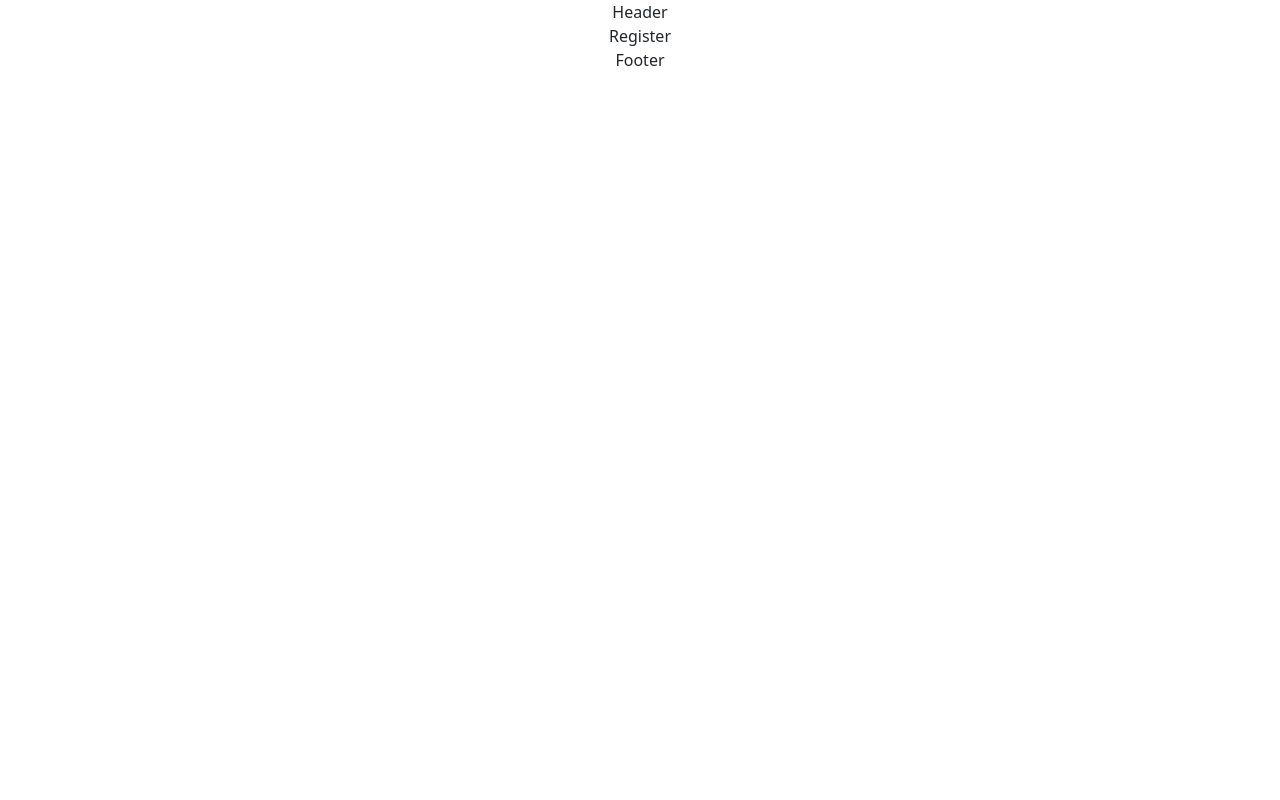
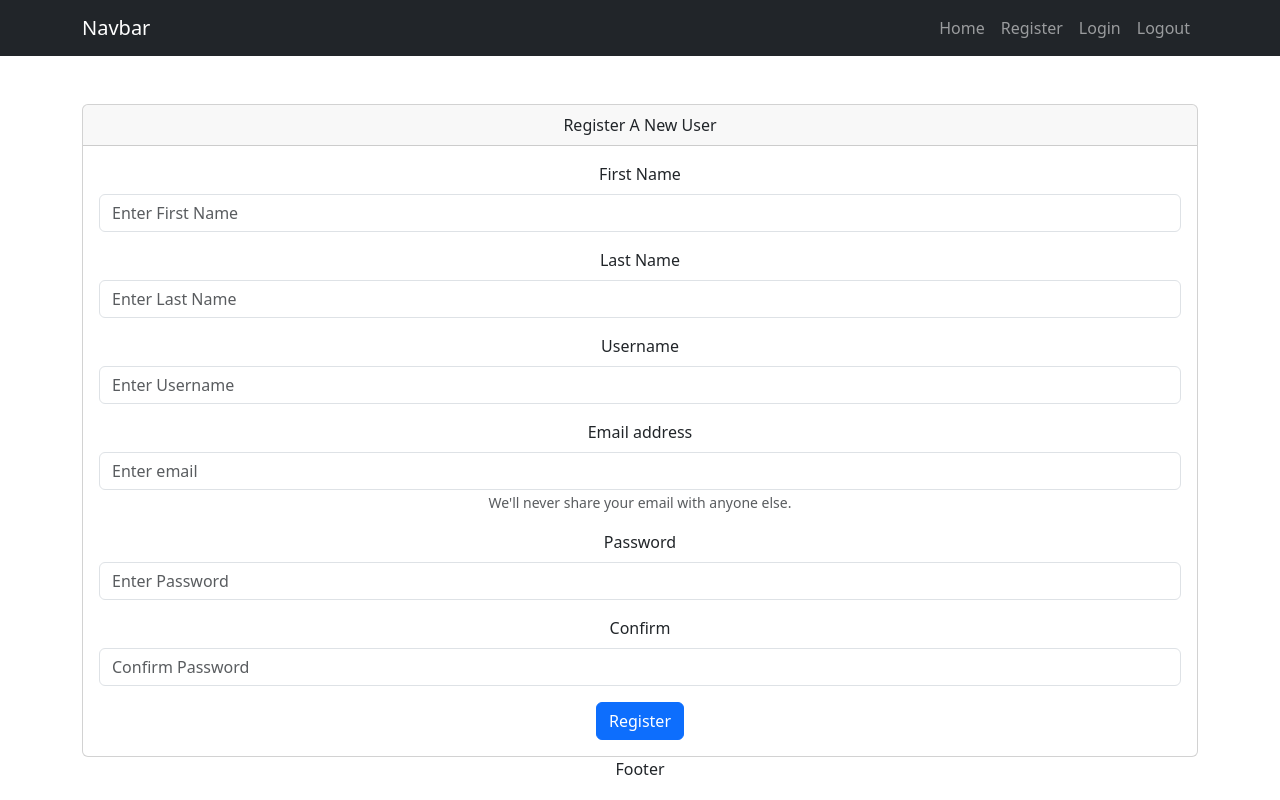
Before and after one commit to ehoversten/MERN_Starter, a React (Create React App) app in the folder client/: page /register in a window 1280 px wide. Built offline with nearby package versions, Linux system fonts and the light colour scheme.

Commit message:
basic login and register component style layout

```diff
--- a/client/src/App.js
+++ b/client/src/App.js
@@ -12,7 +12,6 @@ function App() {
     <BrowserRouter>
       <div className="App">
         <Header className="App-header"/>
-
         <Switch>
           <Route exact path='/' component={Dashboard} />
           <Route path='/authorized' component={Dashboard} />
--- a/client/src/components/Header/index.jsx
+++ b/client/src/components/Header/index.jsx
@@ -1,12 +1,20 @@
 import React from 'react';
-import { Container } from 'react-bootstrap';
+import { Navbar, Nav, Container } from 'react-bootstrap';
 
 const Header = () => {
 
     return (
-        <Container>
-            Header
-        </Container>
+        <Navbar bg="dark" variant="dark">
+            <Container>
+                <Navbar.Brand href="/">Navbar</Navbar.Brand>
+                <Nav className="ms-auto">
+                    <Nav.Link href="/">Home</Nav.Link>
+                    <Nav.Link href="/register">Register</Nav.Link>
+                    <Nav.Link href="/login">Login</Nav.Link>
+                    <Nav.Link href="/logout">Logout</Nav.Link>
+                </Nav>
+            </Container>
+        </Navbar>
     )
 }
 
--- a/client/src/pages/Dashboard/index.jsx
+++ b/client/src/pages/Dashboard/index.jsx
@@ -5,7 +5,7 @@ const Dashboard = () => {
 
     return (
         <Container>
-            Dashboard
+            <h1>Dashboard</h1>
         </Container>
     )
 }
--- a/client/src/pages/Login/index.jsx
+++ b/client/src/pages/Login/index.jsx
@@ -1,11 +1,30 @@
 import React from 'react';
-import { Container } from 'react-bootstrap';
+import { Container, Card, Form, Button } from 'react-bootstrap';
 
 const Login = () => {
 
     return (
-        <Container>
-            Login
+       <Container>
+            <Card className="mt-5">
+                <Card.Header>User Login</Card.Header>
+                <Card.Body>
+                    <Form>
+                        <Form.Group className="mb-3" controlId="formBasicEmail">
+                            <Form.Label>Email address</Form.Label>
+                            <Form.Control type="email" placeholder="Enter email" />
+                        </Form.Group>
+
+                        <Form.Group className="mb-3" controlId="formBasicPassword">
+                            <Form.Label>Password</Form.Label>
+                            <Form.Control type="password" placeholder="Password" />
+                        </Form.Group>
+
+                        <Button variant="primary" type="submit">
+                            Login
+                        </Button>
+                    </Form>
+                </Card.Body>
+            </Card>
         </Container>
     )
 }
--- a/client/src/pages/Register/index.jsx
+++ b/client/src/pages/Register/index.jsx
@@ -1,11 +1,49 @@
 import React from 'react';
-import { Container } from 'react-bootstrap';
+import { Container, Form, Button, Card } from 'react-bootstrap';
 
 const Register = () => {
 
     return (
         <Container>
-            Register
+            <Card className="mt-5">
+                <Card.Header>Register A New User</Card.Header>
+                <Card.Body>
+                    <Form>
+                        <Form.Group className="mb-3" controlId="formBasicText">
+                            <Form.Label>First Name</Form.Label>
+                            <Form.Control type="text" placeholder="Enter First Name" />
+                        </Form.Group>
+                        <Form.Group className="mb-3" controlId="formBasicText">
+                            <Form.Label>Last Name</Form.Label>
+                            <Form.Control type="text" placeholder="Enter Last Name" />
+                        </Form.Group>
+                        <Form.Group className="mb-3" controlId="formBasicText">
+                            <Form.Label>Username</Form.Label>
+                            <Form.Control type="text" placeholder="Enter Username" />
+                        </Form.Group>
+                        <Form.Group className="mb-3" controlId="formBasicEmail">
+                            <Form.Label>Email address</Form.Label>
+                            <Form.Control type="email" placeholder="Enter email" />
+                            <Form.Text className="text-muted">
+                            We'll never share your email with anyone else.
+                            </Form.Text>
+                        </Form.Group>
+                        <Form.Group className="mb-3" controlId="formBasicPassword">
+                            <Form.Label>Password</Form.Label>
+                            <Form.Control type="password" placeholder="Enter Password" />
+                        </Form.Group>
+                        <Form.Group className="mb-3" controlId="formBasicPassword">
+                            <Form.Label>Confirm</Form.Label>
+                            <Form.Control type="password" placeholder="Confirm Password" />
+                        </Form.Group>
+
+
+                        <Button variant="primary" type="submit">
+                            Register
+                        </Button>
+                    </Form>
+                </Card.Body>
+            </Card>
         </Container>
     )
 }
```
